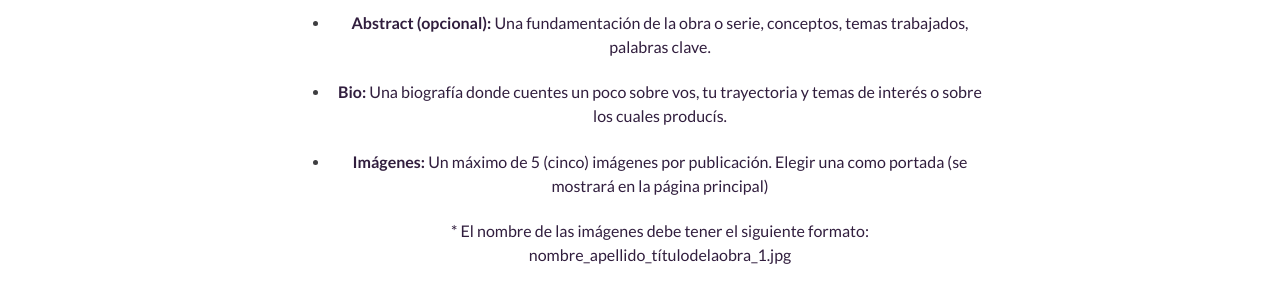
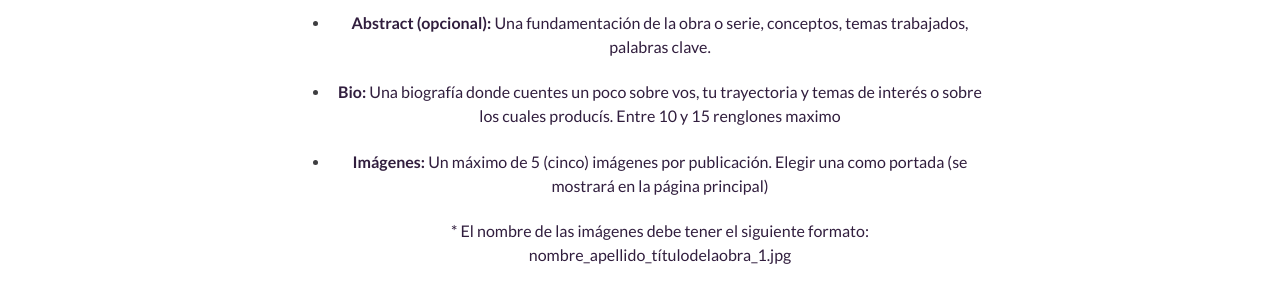
Before and after one commit to nydo/nydo.github.io, a Jekyll site: the page built from _pages/formar_parte.html, in a window 1280 px wide. Shown: the part 635-927 px from the top of the page. Built offline with Jekyll 4.4.1, drawn with Linux system fonts in a browser that asks for light colours.

Commit message:
Update formar_parte.html

```diff
--- a/_pages/formar_parte.html
+++ b/_pages/formar_parte.html
@@ -21,7 +21,7 @@ permalink: /formar_parte/
       <li><h4><b>Título</b> de la obra (o serie).</h4></li>
       <li><h4><b>Abstract (opcional):</b> Una fundamentación de la obra o serie, conceptos, temas trabajados, palabras clave.</h4></li>
       <li><h4><b>Bio:</b> Una biografía donde cuentes un poco sobre vos, tu trayectoria
-        y temas de interés o sobre los cuales producís.</h4></li>
+        y temas de interés o sobre los cuales producís. Entre 10 y 15 renglones maximo</h4></li>
       <li><h4><b>Imágenes: </b> Un máximo de 5 (cinco) imágenes por publicación. Elegir una como portada (se mostrará en la página principal)</h4></li>
       <h4>* El nombre de las imágenes debe tener el siguiente formato: nombre_apellido_títulodelaobra_1.jpg</h4>
       <h4>Se respetará el orden de las imágenes siendo la primera de portada.</h4>
```
